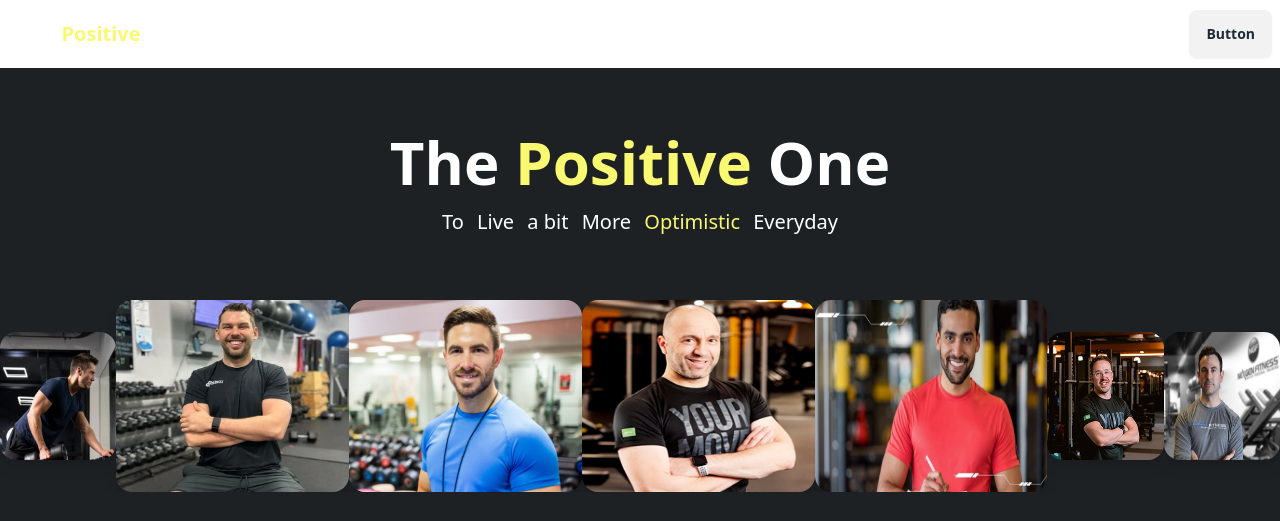
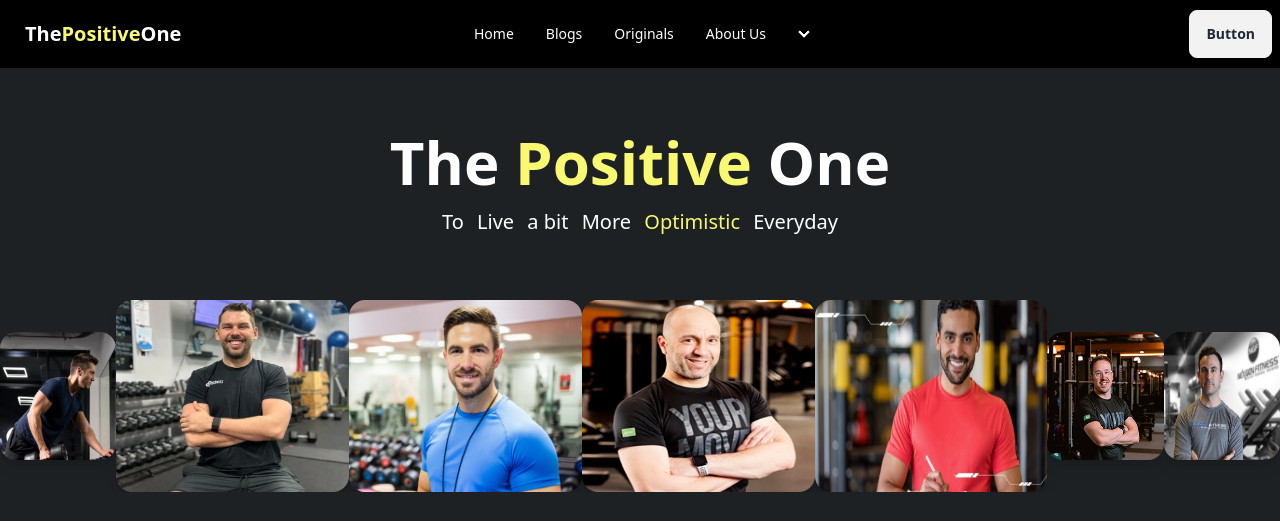
Before and after one commit to zubayertahmid/thepositiveone, a plain HTML site: page index.html in a window 1280 px wide. Shown: the top 521 px of the page. Drawn offline with nearby package versions, Linux system fonts and the light colour scheme.

Commit message:
Nav problem solved

```diff
--- a/index.html
+++ b/index.html
@@ -40,7 +40,7 @@
   <body class="bg-dark-gray text-white">
     <!-- Nav Bar -->
     <header>
-      <div class="navbar bg-base-100">
+      <div class="navbar bg-black">
         <div class="navbar-start">
           <div class="dropdown">
             <div tabindex="0" role="button" class="btn btn-ghost lg:hidden">
```
